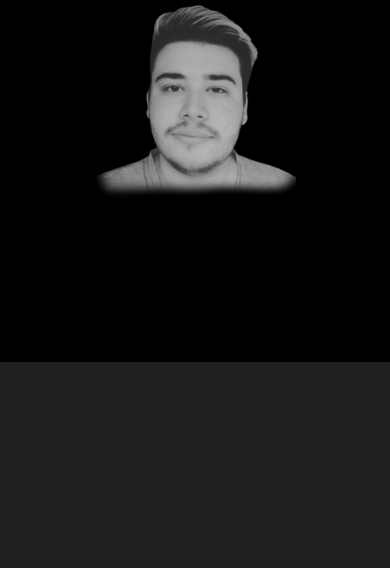
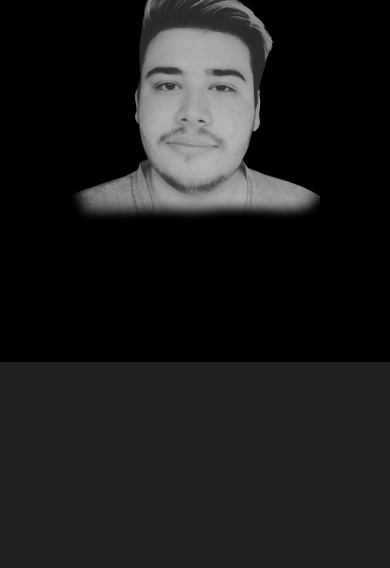
Before and after one commit to Paypito/folio, a plain HTML site: page index.html in a window 390 px wide. Shown: the part 532-1100 px from the top of the page. Drawn offline with nearby package versions, Linux system fonts and the light colour scheme.

Commit message:
small changes

```diff
--- a/css/styles.css
+++ b/css/styles.css
@@ -148,14 +148,14 @@ h2{
 }
 @media (max-width: 48em) {
   .home {
+    align-items: center;
     text-align: center;
     padding-top: 50px;
     justify-content: center;
     flex-direction: column;
   }
   .profilImg {
-    min-width: 65%;
-    min-height: auto;
+    width: 80%;
   }
   .names {
     font-size: 4rem;
```
